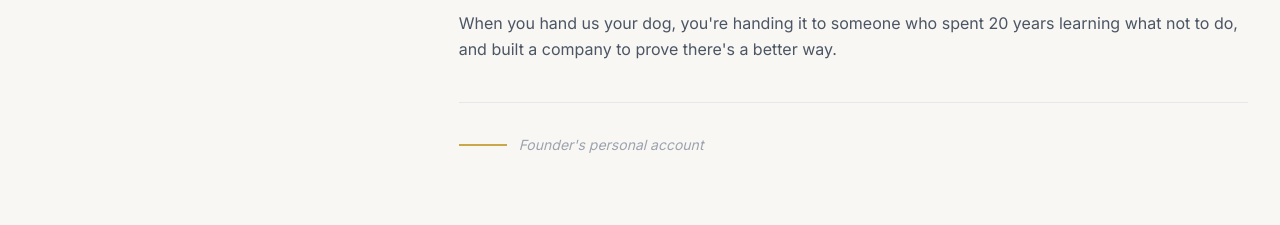
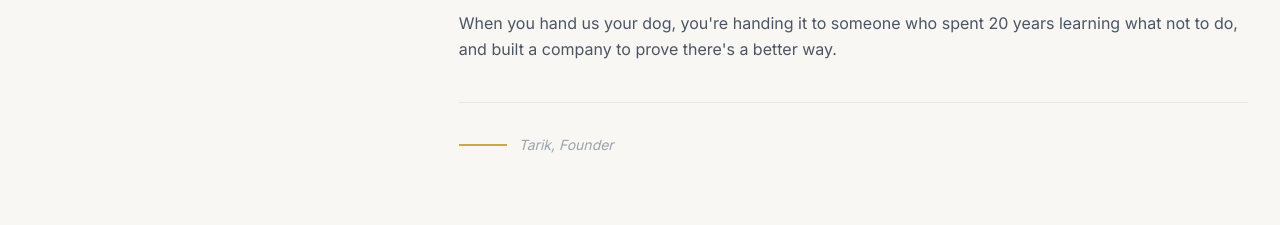
Before and after one commit to Aailaimran/EuroPet, a Next.js app: page /about in a window 1280 px wide. Shown: the part 1140-1365 px from the top of the page. Built offline with nearby package versions, Linux system fonts and the light colour scheme; a web font is replaced by a local one.

Commit message:
Founder name

```diff
--- a/app/about/page.tsx
+++ b/app/about/page.tsx
@@ -369,7 +369,7 @@ export default function About() {
                 <div className="flex items-center gap-3">
                   <div className="w-12 h-0.5 bg-brand-gold" />
                   <p className="text-gray-400 text-sm italic">
-                    Founder&apos;s personal account
+                    Tarik, Founder
                   </p>
                 </div>
               </div>
```
